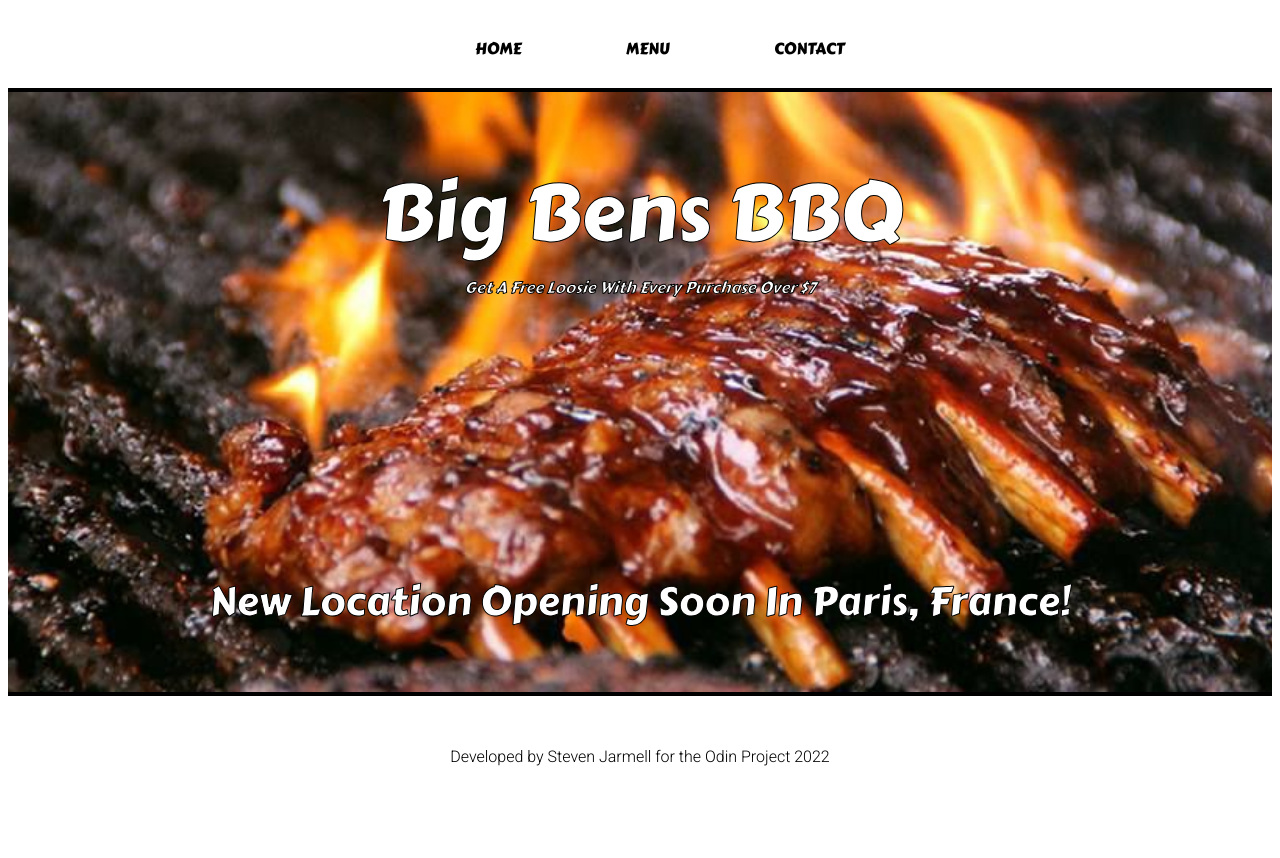
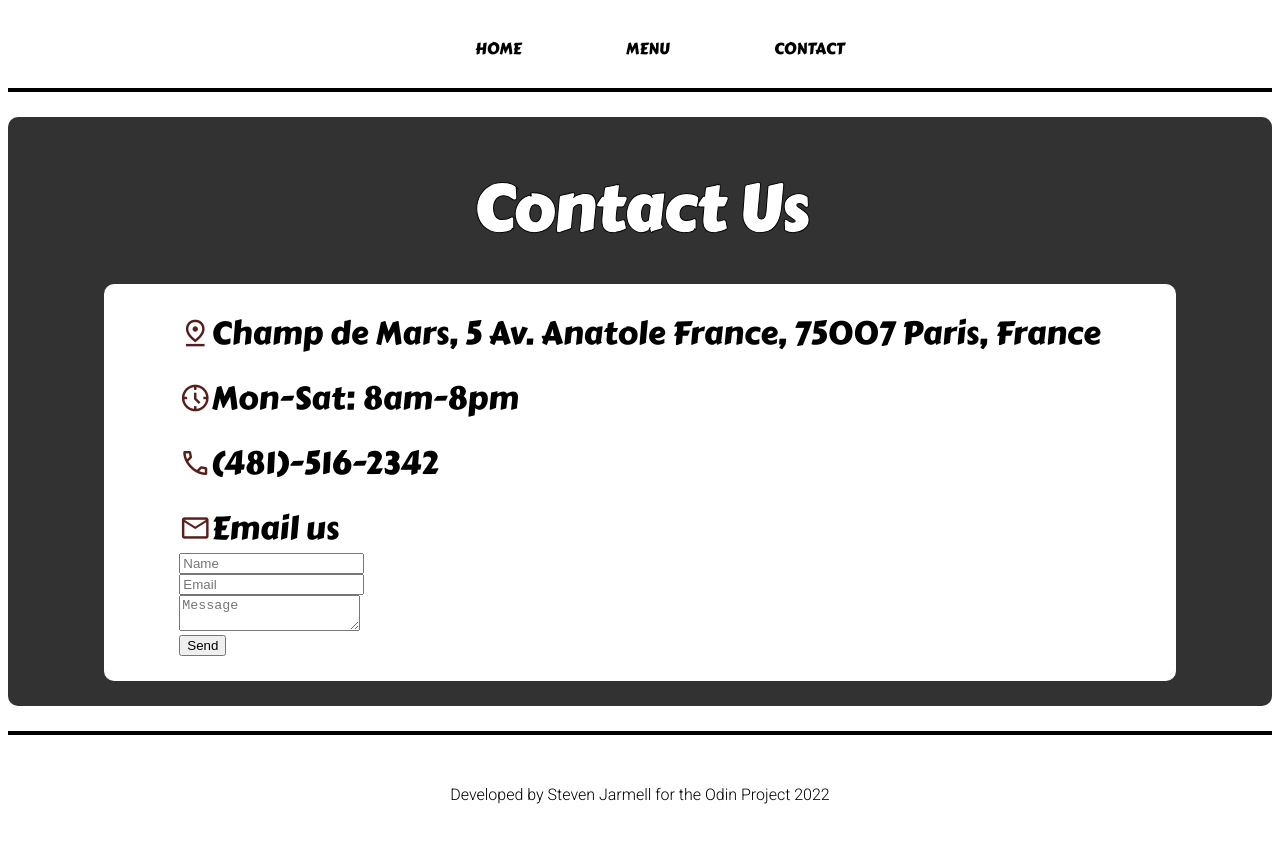
Before and after one commit to Steven-Jarmell/restaurant-page, a website built with webpack: page dist/index.html in a window 1280 px wide. Before the commit the page ends 824 px from the top, so only its background shows below. Built offline with nearby package versions, Linux system fonts and the light colour scheme.

Commit message:
Finished most of contact page and added a method to index file to render it

```diff
--- /dev/null
+++ b/src/contact.js
@@ -0,0 +1,38 @@
+import { content } from './index';
+
+function renderContact() {
+    const contactContainer = document.createElement('div');
+    contactContainer.className = 'contact-div';
+    contactContainer.innerHTML = `
+        <h1 class="contact-title">Contact us</h1>
+        <div class="contact-container">
+            <div class="location">
+                <a class="contact-info"><span class="material-symbols-outlined" id="symbol">pin_drop</span> Champ de Mars, 5 Av. Anatole France, 75007 Paris, France</a>
+            </div>
+            <div class="hours">
+                <a class="contact-info"><span class="material-symbols-outlined" id="symbol">nest_clock_farsight_analog</span> Mon-Sat: 8am-8pm</a>
+            </div>
+            <div class="phone-number">
+                <a class="contact-info"><span class="material-symbols-outlined" id="symbol">call</span> (481)-516-2342</a>
+            </div>
+            <div class="contact-form">
+                <a class="contact-info"><span class="material-symbols-outlined" id="symbol">mail</span> Email us</a>
+                <form action="#" method="get" class="form-root">
+                    <div class="form-input">
+                        <input type="text" name ="customer-name" placeholder="Name" required>
+                    </div>
+                    <div class="form-input">
+                        <input type="email" name="customer-email" placeholder="Email" required>
+                    </div>
+                    <div class="form-input">
+                        <textarea type="text" name="customer-message" placeholder="Message" required></textarea>
+                    </div>
+                    <button class = "contact-button" type="submit">Send</button>
+                </form>
+            </div>
+        </div>`;
+
+    content.appendChild(contactContainer);
+}
+
+export { renderContact };
--- a/src/index.js
+++ b/src/index.js
@@ -2,6 +2,7 @@ import { renderNav } from "./navbar";
 import { renderHome } from "./home";
 import { renderFooter } from "./footer";
 import { renderMenu } from "./menu";
+import { renderContact } from "./contact";
 
 const content = document.getElementById('content');
 
@@ -19,13 +20,21 @@ function loadMenu() {
     renderFooter();
 }
 
-loadHome();
+function loadContact() {
+    content.innerHTML = '';
+    renderNav();
+    renderContact();
+    renderFooter();
+}
+
+loadContact();
 
 document.addEventListener('click', (e) => {
     const target = e.target.innerText;
 
     if (target === 'HOME') loadHome();
     if (target === 'MENU') loadMenu();
+    if (target === 'CONTACT') loadContact();
 });
 
 export { content };
```
Also changed, not shown: dist/index.html, dist/main.js, dist/styles.css, src/about.js (deleted).
